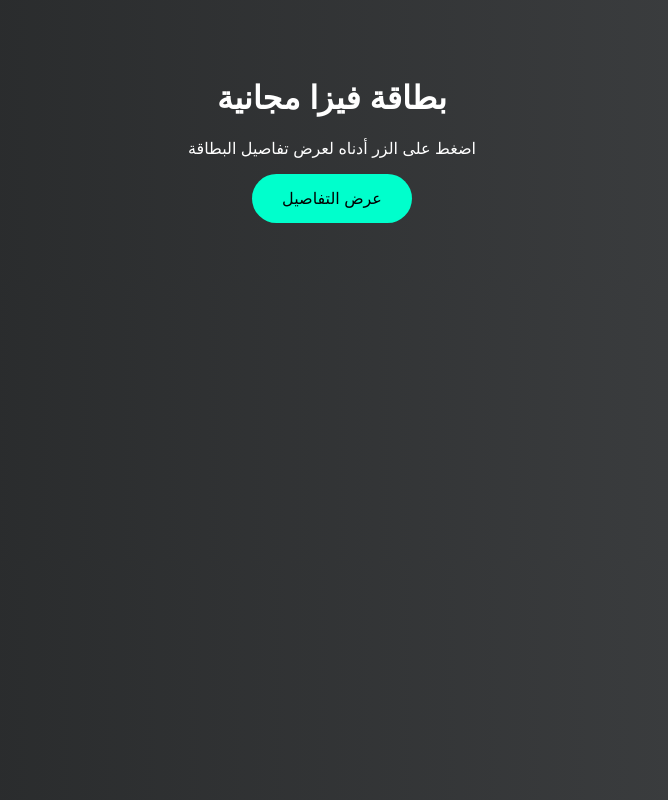
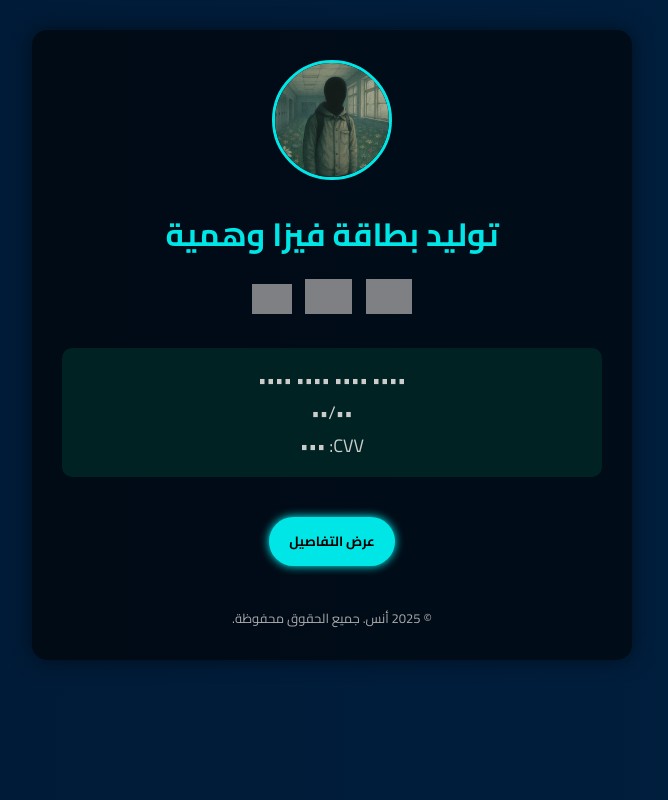
Before and after one commit to RootXray/anes, a plain HTML site: page index.html in a window 1280 px wide. Shown: the whole page, without its empty margins (308-976 px from the left). Drawn offline with Linux system fonts and the light colour scheme; grey boxes are pictures that could not be loaded.

Commit message:
رفع ملف

```diff
--- a/index.html
+++ b/index.html
@@ -1,72 +1,108 @@
 <!DOCTYPE html>
 <html lang="ar" dir="rtl">
 <head>
-  <meta charset="UTF-8" />
-  <meta name="viewport" content="width=device-width, initial-scale=1.0" />
-  <title>بطاقة فيزا وهمية</title>
+  <meta charset="UTF-8">
+  <title>توليد فيزا وهمية مجانية | أنس</title>
+  <meta name="viewport" content="width=device-width, initial-scale=1">
+  <meta name="description" content="مولد فيزا وهمية 2025، احصل على بطاقة Visa أو MasterCard مجانية وهمية. أداة سهلة وسريعة مجاناً.">
+  <meta name="keywords" content="فيزا وهمية, visa مجانية, توليد بطاقة وهمية, فيزا ماستر كارد مجانا, بطاقات شحن مجانية, توليد فيزا, fake visa generator, visa 2025 free, توليد كارد فيزا, فيزا شحن, فيزا مشحونة, ربح فيزا مجانية, فيزا للديسكورد, فيزا لقوقل بلاي, بطاقة ماستر كارد مجانا">
+  <link href="https://fonts.googleapis.com/css2?family=Cairo:wght@400;700&display=swap" rel="stylesheet">
   <style>
+    * {margin: 0; padding: 0; box-sizing: border-box; font-family: 'Cairo', sans-serif;}
     body {
-      font-family: sans-serif;
-      background: linear-gradient(to right, #232526, #414345);
-      color: white;
+      background: linear-gradient(to left, #001f3f, #001a35);
+      color: #fff;
       text-align: center;
-      padding: 50px;
+      padding: 30px 15px;
     }
     .card {
-      background: #1c1c1c;
+      background: rgba(0, 0, 0, 0.6);
       padding: 30px;
-      border-radius: 12px;
-      box-shadow: 0 0 15px rgba(0,0,0,0.5);
-      max-width: 350px;
+      border-radius: 15px;
+      max-width: 600px;
       margin: auto;
-      display: none;
+      box-shadow: 0 0 20px rgba(0,0,0,0.5);
     }
-    button {
-      background: #00ffcc;
+    img.profile {
+      width: 120px;
+      height: 120px;
+      border-radius: 50%;
+      border: 3px solid #00e6e6;
+      object-fit: cover;
+      margin-bottom: 15px;
+    }
+    h1 {
+      font-size: 32px;
+      color: #00e6e6;
+      margin-bottom: 10px;
+    }
+    .logos img {
+      height: 35px;
+      margin: 5px;
+      opacity: 0.8;
+    }
+    .info {
+      margin: 20px 0;
+      background: #022;
+      padding: 15px;
+      border-radius: 10px;
+    }
+    .info p {
+      font-size: 18px;
+      color: #ccc;
+    }
+    .btn {
+      background: #00e6e6;
+      color: #000;
+      padding: 12px 20px;
+      border-radius: 30px;
       border: none;
-      padding: 15px 30px;
-      font-size: 16px;
-      border-radius: 30px;
+      font-weight: bold;
       cursor: pointer;
-      transition: 0.3s;
+      margin-top: 20px;
+      box-shadow: 0 0 10px #00ffff;
+      transition: all 0.3s ease;
     }
-    button:hover {
-      background: #00ccaa;
+    .btn:hover {
+      background: #00cccc;
+      transform: scale(1.05);
     }
-    .hidden-text {
-      filter: blur(8px);
-      user-select: none;
+    footer {
+      margin-top: 40px;
+      font-size: 13px;
+      color: #aaa;
     }
   </style>
 </head>
 <body>
 
-  <h1>بطاقة فيزا مجانية</h1>
-  <p>اضغط على الزر أدناه لعرض تفاصيل البطاقة</p>
+  <div class="card">
+    <img src="anas.jpg" alt="أنس" class="profile">
+    <h1>توليد بطاقة فيزا وهمية</h1>
+    <div class="logos">
+      <img src="https://upload.wikimedia.org/wikipedia/commons/4/41/Visa_Logo.png" alt="Visa">
+      <img src="https://upload.wikimedia.org/wikipedia/commons/0/04/Mastercard-logo.png" alt="MasterCard">
+      <img src="https://upload.wikimedia.org/wikipedia/en/a/a4/Flag_of_the_United_States.svg" alt="USA" style="height:30px">
+    </div>
 
-  <button onclick="revealCard()">عرض التفاصيل</button>
+    <div class="info" id="visa-info">
+      <p>•••• •••• •••• ••••</p>
+      <p>••/••</p>
+      <p>CVV: •••</p>
+    </div>
 
-  <div class="card" id="card">
-    <h2>💳 بطاقة فيزا</h2>
-    <p>الرقم: <span class="hidden-text">4916 3456 7890 1234</span></p>
-    <p>الانتهاء: <span class="hidden-text">12/29</span></p>
-    <p>CVV: <span class="hidden-text">789</span></p>
+    <button class="btn" onclick="showVisa()">عرض التفاصيل</button>
+
+    <script>
+      function showVisa() {
+        window.location.href = "https://tpi.li/fq5Bw";
+      }
+    </script>
+
+    <footer>
+      &copy; 2025 أنس. جميع الحقوق محفوظة.
+    </footer>
   </div>
-
-  <script>
-    function revealCard() {
-      // ✅ تقدر تخلي الزائر يروح للرابط المختصر قبل ما تظهر البيانات
-      window.open("https://tpi.li/fq5Bw", "_blank"); // رابطك المختصر
-
-      // بعد الضغط على الرابط يظهر الكارت
-      document.getElementById("card").style.display = "block";
-      const hidden = document.querySelectorAll('.hidden-text');
-      hidden.forEach(e => {
-        e.style.filter = 'none';
-        e.style.userSelect = 'text';
-      });
-    }
-  </script>
 
 </body>
 </html>
```
Also changed, not shown: anas.jpg (added).
